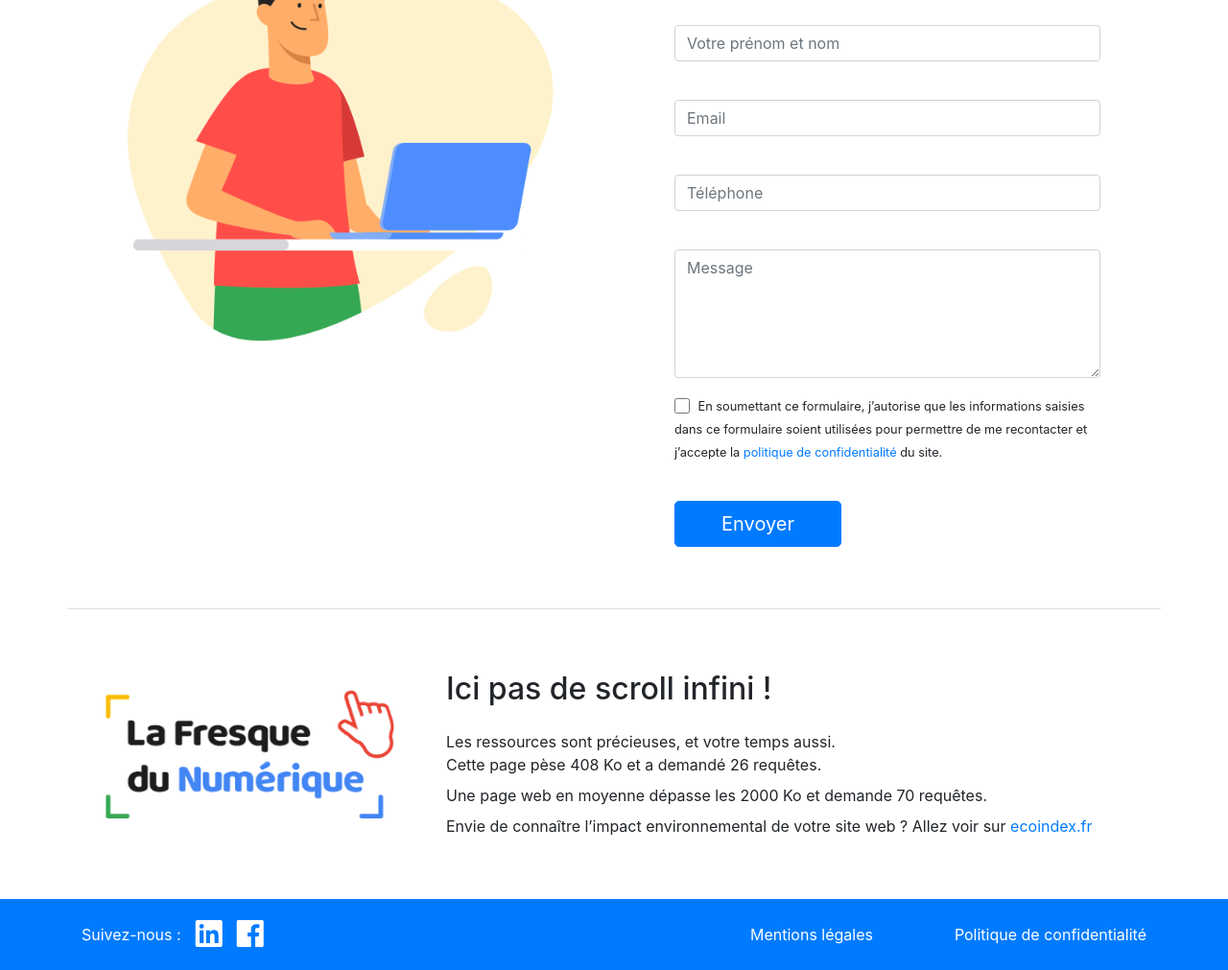
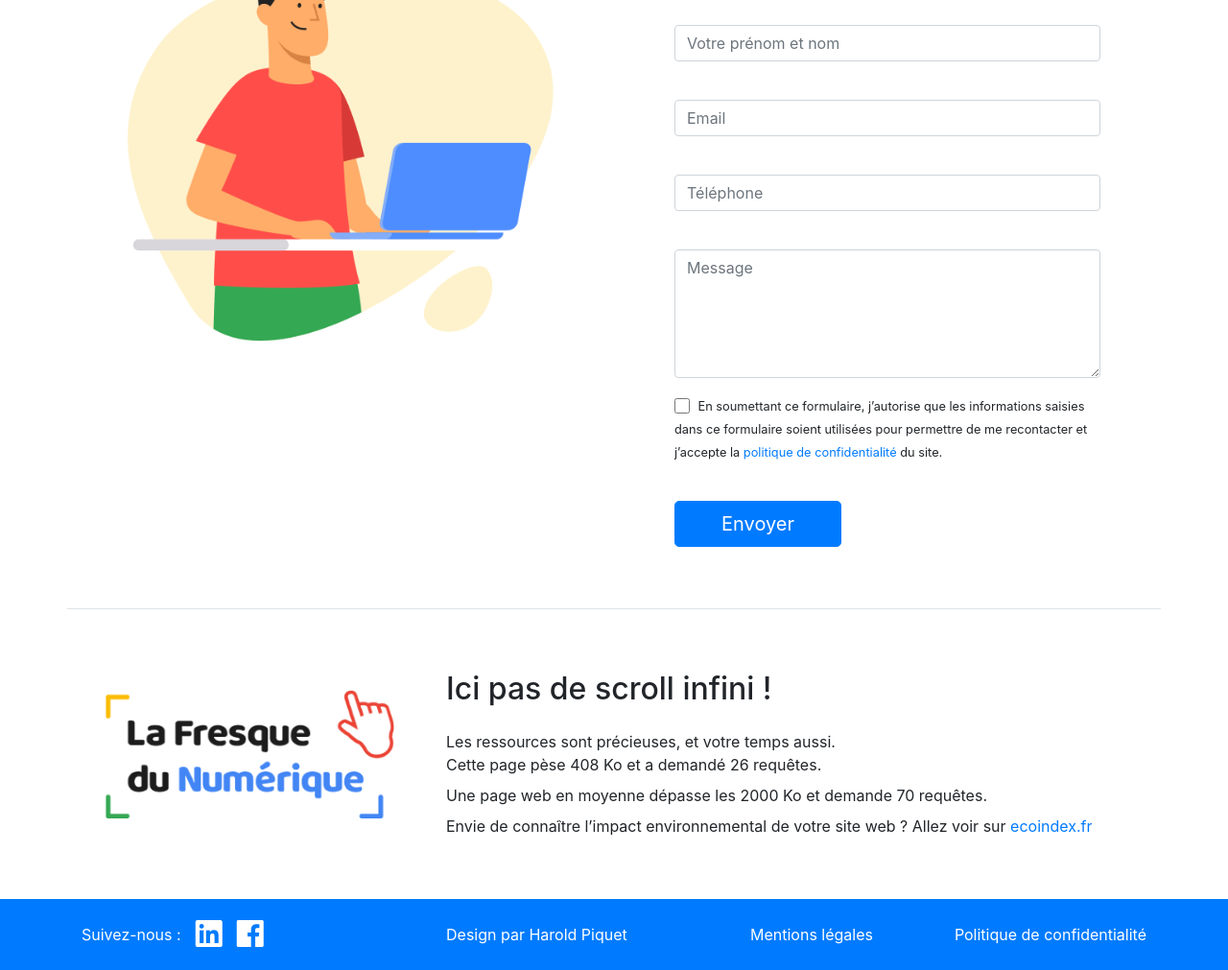
Before and after one commit to YvainM/FDN, a website with bundled scripts: page index.html in a window 1280 px wide. Shown: the part 5089-6100 px from the top of the page at 96% size. Built offline with nearby package versions, Linux system fonts and the light colour scheme.

Commit message:
Modification du footer Aurélien 26/5

```diff
--- a/index.html
+++ b/index.html
@@ -4,7 +4,8 @@
 <head>
   <meta charset="utf-8">
   <meta name="viewport" content="width=device-width, initial-scale=1, shrink-to-fit=no">
-  <meta name="description" content="La Fresque du Numérique est atelier pour comprendre en équipe et de manière ludique les enjeux environnementaux du numérique">
+  <meta name="description"
+    content="La Fresque du Numérique est atelier pour comprendre en équipe et de manière ludique les enjeux environnementaux du numérique">
   <meta name="author" content="Aurélien Deragne et Yvain Mouneu">
   <title>La Fresque du Numérique - Atelier de sensibilisation aux problématiques environnementales du numérique</title>
   <link rel="icon" href="img/favicon.png">
@@ -73,11 +74,12 @@
         <div class="col-md-6">
           <div class="bulle-gauche bg-white mr-5 mb-0 mt-3 p-4">
             <p class="h4 font-weight-normal font-italic text-primary text-center">
-              Saviez-vous que le numérique est responsable de l’émission de plus de Gaz à Effet de Serre que l’aviation mondiale ?
+              Saviez-vous que le numérique est responsable de l’émission de plus de Gaz à Effet de Serre que
+              l’aviation mondiale ?
             </p>
             <p class="small text-primary text-right mb-0 mr-2 mt-3">Source : <a target="_blank" rel="noreferrer"
-              href="https://theshiftproject.org/wp-content/uploads/2018/11/Rapport-final-v8-WEB.pdf">The Shift Project
-              (p.17-18)</a>
+                href="https://theshiftproject.org/wp-content/uploads/2018/11/Rapport-final-v8-WEB.pdf">The Shift Project
+                (p.17-18)</a>
             </p>
           </div>
           <div class="arrow-down-gauche mb-3"></div>
@@ -108,7 +110,8 @@
         <div class="col-lg-6 col-md-12">
           <h2 class="my-4">L’outil et ses apports</h2>
           <p>La Fresque du Numérique est un atelier ludique et collaboratif de 3 heures avec une pédagogie similaire
-            à celle de <a target="_blank" rel="noreferrer" href="https://www.youtube.com/watch?v=NF-6CK6GQRk">La Fresque du Climat</a>.
+            à celle de <a target="_blank" rel="noreferrer" href="https://www.youtube.com/watch?v=NF-6CK6GQRk">La
+              Fresque du Climat</a>.
             Le but de l'atelier est de sensibiliser et former les participants aux enjeux de l'écologie dans l'univers
             du numérique.<br><br>
             L'atelier vise aussi à expliquer les grandes lignes des solutions pour un numérique durable, puis à
@@ -134,9 +137,11 @@
               <p class="font-weight-bold">1ère partie :<br>Compréhension</p>
             </div>
           </div>
-          <p class="deroule--etapes pr-2 mb-4">En équipe de 4 à 7 personnes, les participants identifient les liens entre les cartes du jeu et co-construisent ainsi une véritable “Fresque” du numérique.</p>
+          <p class="deroule--etapes pr-2 mb-4">En équipe de 4 à 7 personnes, les participants identifient les liens
+            entre les cartes du jeu et co-construisent ainsi une véritable “Fresque” du numérique.</p>
           <div>
-            <img class="w-100 img-fluid rounded mb-5" src="img/comprehension.jpg" alt="Les participants discutent et placent les cartes">
+            <img class="w-100 img-fluid rounded mb-5" src="img/comprehension.jpg"
+              alt="Les participants discutent et placent les cartes">
           </div>
         </div>
         <div class="col-lg-3 col-sm-6 col-12">
@@ -148,9 +153,12 @@
               <p class="font-weight-bold">2ème partie :<br>Créativité !</p>
             </div>
           </div>
-          <p class="deroule--etapes pr-2 mb-4">Les participants doivent illustrer leurs propos, choisir ensemble un titre, mettre en valeur les messages clés... Cette phase de créativité permet de s’approprier les connaissances et de créer un esprit d’équipe.</p>
+          <p class="deroule--etapes pr-2 mb-4">Les participants doivent illustrer leurs propos, choisir ensemble un
+            titre, mettre en valeur les messages clés... Cette phase de créativité permet de s’approprier les
+            connaissances et de créer un esprit d’équipe.</p>
           <div>
-            <img class="w-100 img-fluid rounded mb-5" src="img/creativite.jpg" alt="Un participant ajoute un petit dessin sur la Fresque">
+            <img class="w-100 img-fluid rounded mb-5" src="img/creativite.jpg"
+              alt="Un participant ajoute un petit dessin sur la Fresque">
           </div>
         </div>
         <div class="col-lg-3 col-sm-6 col-12">
@@ -162,9 +170,11 @@
               <p class="font-weight-bold">3ème partie :<br>Restitution</p>
             </div>
           </div>
-          <p class="deroule--etapes pr-2 mb-4">L’animateur fait une correction orale de la Fresque, et on demande à chaque groupe d’expliquer le titre de sa fresque, de détailler une carte ou un lien qui l’a marqué.</p>
+          <p class="deroule--etapes pr-2 mb-4">L’animateur fait une correction orale de la Fresque, et on demande à
+            chaque groupe d’expliquer le titre de sa fresque, de détailler une carte ou un lien qui l’a marqué.</p>
           <div>
-            <img class="w-100 img-fluid rounded mb-5" src="img/restitution.jpg" alt="L'animateur fait une restitution complète des informations">
+            <img class="w-100 img-fluid rounded mb-5" src="img/restitution.jpg"
+              alt="L'animateur fait une restitution complète des informations">
           </div>
         </div>
         <div class="col-lg-3 col-sm-6 col-12">
@@ -175,9 +185,11 @@
               <p class="font-weight-bold">4ème partie :<br>Solutions</p>
             </div>
           </div>
-          <p class="deroule--etapes pr-2 mb-4">Les participants reçoivent les cartes solutions, et échangent entre eux afin de retenir les 10 solutions les plus pertinentes et applicables pour eux.</p>
+          <p class="deroule--etapes pr-2 mb-4">Les participants reçoivent les cartes solutions, et échangent entre eux
+            afin de retenir les 10 solutions les plus pertinentes et applicables pour eux.</p>
           <div>
-            <img class="w-100 img-fluid rounded mb-5" src="img/solutions.jpg" alt="Une partie des cartes Solutions proposées">
+            <img class="w-100 img-fluid rounded mb-5" src="img/solutions.jpg"
+              alt="Une partie des cartes Solutions proposées">
           </div>
         </div>
       </div>
@@ -295,12 +307,14 @@
         <div class="col-12 col-md-6">
           <div class="row align-items-center">
             <div class="col-auto">
-              <a href="https://www.linkedin.com/in/aurelienderagne/" class="mx-auto mb-4 text-white d-block" target="_blank" rel="noreferrer">
+              <a href="https://www.linkedin.com/in/aurelienderagne/" class="mx-auto mb-4 text-white d-block"
+                target="_blank" rel="noreferrer">
                 <img class="img-fluid rounded-circle" src="img/Aurelien_Deragne.jpg" alt="Photo Aurélien Déragne">
               </a>
             </div>
             <div class="col">
-              <h3 class="mb-0"><a href="https://www.linkedin.com/in/aurelienderagne/" target="_blank" rel="noreferrer" class="text-dark">Aurélien Déragne</a></h3>
+              <h3 class="mb-0"><a href="https://www.linkedin.com/in/aurelienderagne/" target="_blank" rel="noreferrer"
+                  class="text-dark">Aurélien Déragne</a></h3>
               <p class="text-muted">co-créateur de l'atelier</p>
             </div>
           </div>
@@ -313,12 +327,14 @@
         <div class="col-12 col-md-6">
           <div class="row align-items-center">
             <div class="col-auto">
-              <a href="https://www.linkedin.com/in/yvain-mouneu/" class="mx-auto mb-4 text-white d-block" target="_blank" rel="noreferrer">
+              <a href="https://www.linkedin.com/in/yvain-mouneu/" class="mx-auto mb-4 text-white d-block"
+                target="_blank" rel="noreferrer">
                 <img class="img-fluid rounded-circle" src="img/Yvain_Mouneu.jpg" alt="Photo Yvain Mouneu">
               </a>
             </div>
             <div class="col">
-              <h3 class="mb-0"><a href="https://www.linkedin.com/in/yvain-mouneu/" target="_blank" rel="noreferrer" class="text-dark">Yvain Mouneu</a></h3>
+              <h3 class="mb-0"><a href="https://www.linkedin.com/in/yvain-mouneu/" target="_blank" rel="noreferrer"
+                  class="text-dark">Yvain Mouneu</a></h3>
               <p class="text-muted">co-créateur de l'atelier</p>
             </div>
           </div>
@@ -342,8 +358,8 @@
             le contenu des cartes est protégé par la législation sur les droits d’auteur.<br><br>
             A ce jour l'outil n’est pas libre d’utilisation, car il est encore en cours d’ajustement, et le déploiement
             est en préparation. Une fois prêt, dans le courant de l’été 2020 a priori, cet outil sera mis sous
-            licence d'utilisation <a href="https://creativecommons.org/licenses/by-nc-nd/3.0/fr/"
-              target="_blank" rel="noreferrer">Creative Commons BY-NC-ND</a>.<br><br>
+            licence d'utilisation <a href="https://creativecommons.org/licenses/by-nc-nd/3.0/fr/" target="_blank"
+              rel="noreferrer">Creative Commons BY-NC-ND</a>.<br><br>
             Cela signifie qu'il pourra être partagé librement, à condition de créditer l’oeuvre, de ne pas y faire de
             modification et de rester dans un usage non-commercial : cadre privé, associatif ou enseignement (hors
             formation continue).<br>
@@ -454,14 +470,22 @@
     <div class="bg-primary py-3">
       <div class="container">
         <div class="row align-items-center">
-          <div class="col-sm-6">
+          <div class="col-sm-4">
             <div class="row align-items-center">
               <p class="col-auto text-white mb-0 pr-0">Suivez-nous :</p>
-              <div class="col-auto pr-0 py-1"><a href="https://www.linkedin.com/company/37215060/" target="_blank" rel="noreferrer"><i class="fab fa-linkedin fa-2x text-white"></i></a></div>
-              <div class="col-auto pr-0 py-1"><a href="https://www.facebook.com/LaFresqueDuNumerique/" target="_blank" rel="noreferrer"><i class="fab fa-facebook fa-2x text-white"></i></a></div>
+              <div class="col-auto pr-0 py-1"><a href="https://www.linkedin.com/company/37215060/" target="_blank"
+                  rel="noreferrer"><i class="fab fa-linkedin fa-2x text-white"></i></a></div>
+              <div class="col-auto pr-0 py-1"><a href="https://www.facebook.com/LaFresqueDuNumerique/" target="_blank"
+                  rel="noreferrer"><i class="fab fa-facebook fa-2x text-white"></i></a></div>
             </div>
           </div>
           <div class="col-sm-3">
+            <p class="d-inline-block text-white text-right pr-0 py-1 mb-0">Design par </p>
+            <a class="text-white text-right pl-0 py-1" target="_blank"
+              href="https://www.malt.fr/profile/haroldpiquet?q=harold%20piquet&searchid=5ecb6f449ea70f0006f248aa">Harold
+              Piquet</a>
+          </div>
+          <div class="col-sm-2">
             <a class="text-white d-block text-right py-2" href="mentions-legales.html">Mentions légales</a>
           </div>
           <div class="col-sm-3">
--- a/package.json
+++ b/package.json
@@ -5,7 +5,7 @@
   "main": "index.js",
   "repository": {
     "type": "git",
-    "url": "https://github.com/YvainM/FDN.git"
+    "url": "git+https://github.com/YvainM/FDN.git"
   },
   "author": "Yvain Mouneu & Aurelien Deragne",
   "license": "ISC",
```
Also changed, not shown: mentions-legales.html (+7 -1 lines), politique-de-confidentialite.html (+7 -1 lines), 1 other file.
